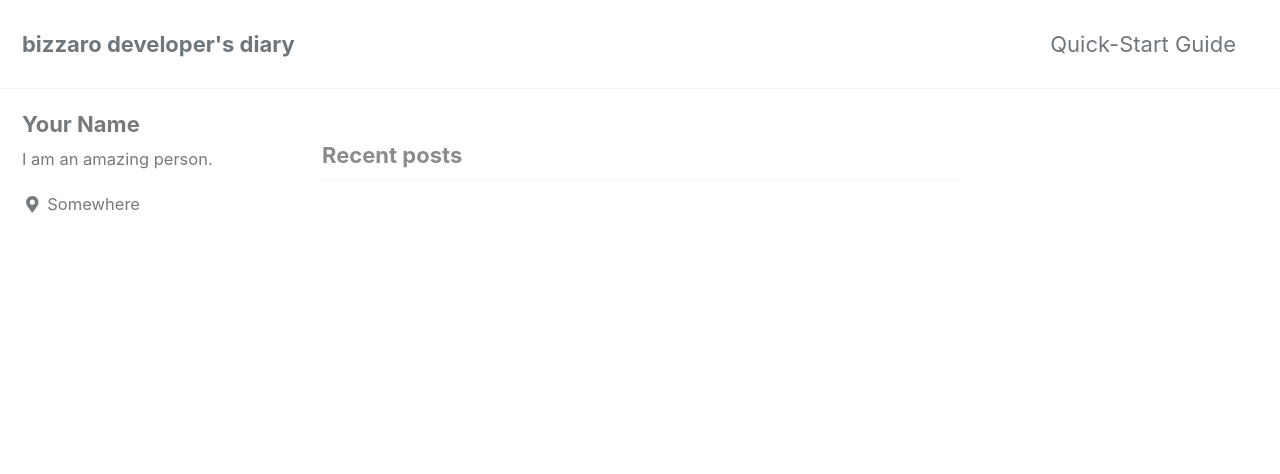
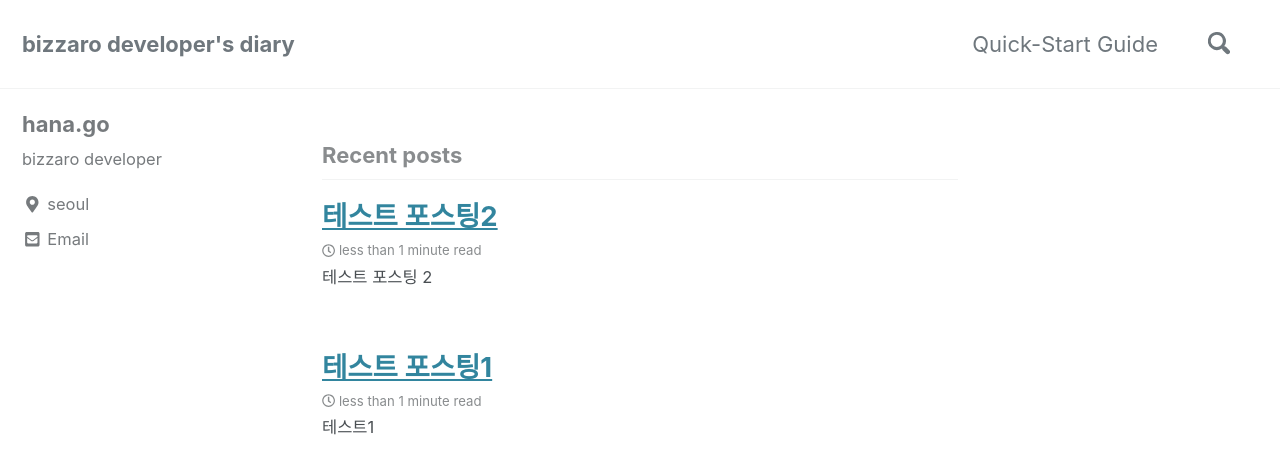
Before and after one commit to kottodat/kottodat.github.io, a Jekyll site: the page built from index.html, in a window 1280 px wide and 900 px high. Shown: the top 474 px of the window. Built offline with Jekyll 4.4.1, drawn with Linux system fonts in a browser that asks for light colours; cached includes are drawn as plain includes; the list of posts is cut into pages by our own code.

```diff
--- a/_config.yml
+++ b/_config.yml
@@ -22,16 +22,16 @@ name                     : "hana.go"
 description              : "하낫둘셋넷"
 url                      : https://kottodat.github.io # the base hostname & protocol for your site e.g. "https://mmistakes.github.io"
 baseurl                  : # the subpath of your site, e.g. "/blog"
-repository               : # GitHub username/repo-name e.g. "mmistakes/minimal-mistakes"
+repository               : "kottodat/kottodat.github.io" # GitHub username/repo-name e.g. "mmistakes/minimal-mistakes"
 teaser                   : # path of fallback teaser image, e.g. "/assets/images/500x300.png"
 logo                     : # path of logo image to display in the masthead, e.g. "/assets/images/88x88.png"
 masthead_title           : # overrides the website title displayed in the masthead, use " " for no title
 # breadcrumbs            : false # true, false (default)
 words_per_minute         : 200
 comments:
-  provider               : # false (default), "disqus", "discourse", "facebook", "google-plus", "staticman", "staticman_v2", "utterances", "custom"
+  provider               : disqus # false (default), "disqus", "discourse", "facebook", "google-plus", "staticman", "staticman_v2", "utterances", "custom"
   disqus:
-    shortname            : # https://help.disqus.com/customer/portal/articles/466208-what-s-a-shortname-
+    shortname            : kottodat # https://help.disqus.com/customer/portal/articles/466208-what-s-a-shortname-
   discourse:
     server               : # https://meta.discourse.org/t/embedding-discourse-comments-via-javascript/31963 , e.g.: meta.discourse.org
   facebook:
@@ -64,8 +64,8 @@ reCaptcha:
   secret                 :
 atom_feed:
   path                   : # blank (default) uses feed.xml
-search                   : # true, false (default)
-search_full_content      : # true, false (default)
+search                   : true # true, false (default)
+search_full_content      : false # true, false (default)
 search_provider          : # lunr (default), algolia, google
 algolia:
   application_id         : # YOUR_APPLICATION_ID
@@ -106,11 +106,11 @@ analytics:
 
 # Site Author
 author:
-  name             : "Your Name"
+  name             : "hana.go"
   avatar           : # path of avatar image, e.g. "/assets/images/bio-photo.jpg"
-  bio              : "I am an amazing person."
-  location         : "Somewhere"
-  email            :
+  bio              : "bizzaro developer"
+  location         : "seoul"
+  email            : "kottodat@naver.com"
   links:
     - label: "Email"
       icon: "fas fa-fw fa-envelope-square"
@@ -290,6 +290,6 @@ defaults:
       layout: single
       author_profile: true
       read_time: true
-      comments: # true
+      comments: true # true
       share: true
       related: true
--- /dev/null
+++ b/_posts/2019-03-12-test1.md
@@ -0,0 +1,8 @@
+---
+layout: posts
+title: 테스트 포스팅1
+comment: true
+tags: [test]
+---
+
+테스트1
--- /dev/null
+++ b/_posts/2019-03-12-test2.md
@@ -0,0 +1,8 @@
+---
+layout: posts
+title: 테스트 포스팅2
+comment: true
+tags: [test]
+---
+
+테스트 포스팅 2
```
Also changed, not shown: _includes/disqus_comments.html (added, +20 -0 lines), 1 other file.
